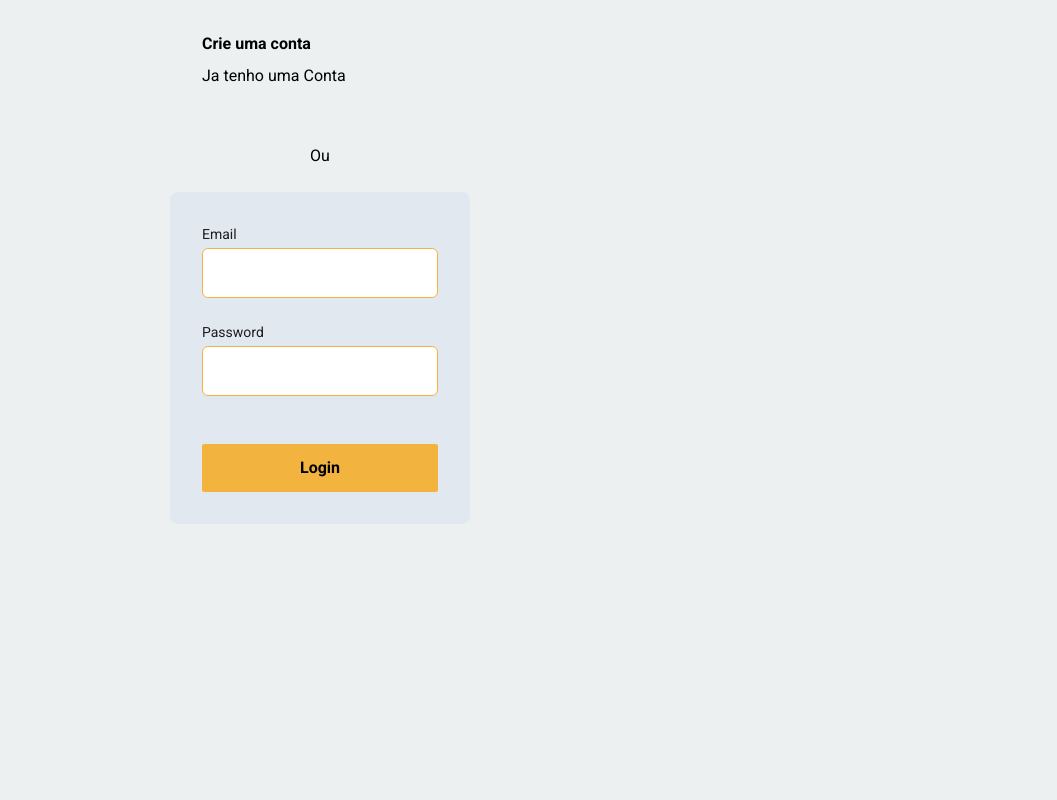
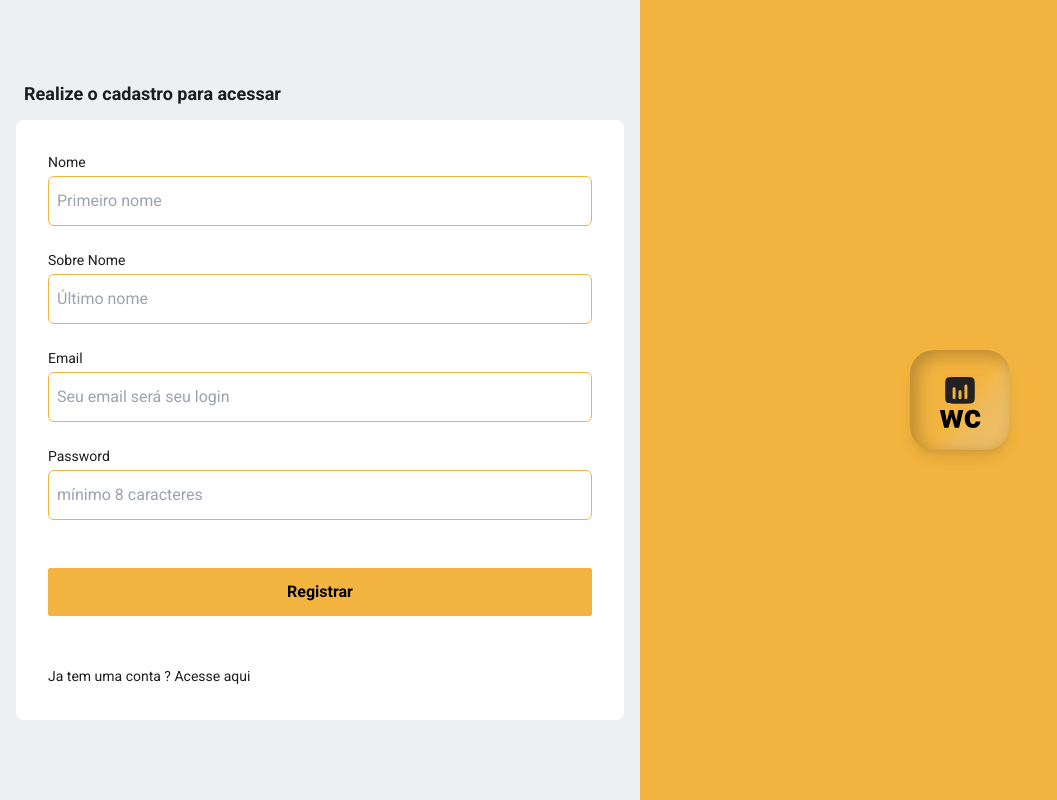
Before and after one commit to devbymarcos/finnanceweb, a Next.js app: page /conta in a window 1280 px wide. Shown: the whole page, without its empty margins (0-1057 px from the left). Built offline with nearby package versions, Linux system fonts and the light colour scheme.

Commit message:
Adcionado logo no cadastro

```diff
--- a/src/app/(auth)/conta/page.tsx
+++ b/src/app/(auth)/conta/page.tsx
@@ -1,38 +1,83 @@
 import Link from "next/link";
 import Input from "@/components/form/Input";
 import Label from "@/components/form/Label";
+import Image from "next/image";
 
 const Login = () => {
+  async function createUser(formData: FormData) {
+    "use server";
+    const rawFormData = {
+      first_name: formData.get("first_nam"),
+      last_name: formData.get("last_name"),
+      email: formData.get("email"),
+      password: formData.get("password"),
+    };
+
+    console.log(rawFormData);
+  }
+
   return (
     <>
-      <section className="grid grid-cols-2">
-        <div>
-          <div className="mb-3 p-8 w-full max-w-[300px] mx-auto">
-            <h1 className="mb-2 font-bold">Crie uma conta</h1>
-            <Link className="" href="/login">
-              Ja tenho uma Conta
-            </Link>
+      <section className="grid md:grid-cols-2   ">
+        <div className="self-center px-4">
+          <div className="mb-3 w-full px-2 mx-auto">
+            <h1 className="mb-2 text-lg font-bold  dark:text-base-white text-base-black">
+              Realize o cadastro para acessar
+            </h1>
           </div>
-          <p className="text-center my-6">Ou</p>
-          <div className="w-full max-w-[300px] mx-auto bg-slate-200  p-8 rounded-lg">
-            <form>
+
+          <div className="w-full  mx-auto bg-base-white dark:bg-base-black  p-8 rounded-lg">
+            <form action={createUser}>
+              <div className="mb-6">
+                <Label>Nome</Label>
+                <Input
+                  type="text"
+                  placeholder="Primeiro nome"
+                  name="first_name"
+                />
+              </div>
+              <div className="mb-6">
+                <Label>Sobre Nome</Label>
+                <Input type="text" placeholder="Último nome" name="last_name" />
+              </div>
               <div className="mb-6">
                 <Label>Email</Label>
-                <Input type="text" />
+                <Input
+                  type="text"
+                  placeholder="Seu email será seu login"
+                  name="email"
+                />
               </div>
               <div className="mb-12">
                 <Label>Password</Label>
-                <Input type="password" />
+                <Input
+                  type="password"
+                  placeholder="mínimo 8 caracteres"
+                  name="password"
+                />
               </div>
-              <div>
-                <Link href="/">
-                  <button className="bg-base-yellow px-2 py-3 font-bold block w-full rounded-sm">
-                    Login
-                  </button>
-                </Link>
+              <div className="mb-12">
+                <button className="bg-base-yellow px-2 py-3 font-bold  w-full rounded-sm">
+                  Registrar
+                </button>
               </div>
+              <Link
+                className="my-4 text-sm dark:text-base-white text-base-black"
+                href="/login"
+              >
+                Ja tem uma conta ? Acesse aqui
+              </Link>
             </form>
           </div>
+        </div>
+        <div className="w-full hidden md:flex items-center justify-center   bg-base-yellow">
+          <Image
+            src="/images/logo/logo-svg.svg"
+            width={100}
+            height={100}
+            alt="Logo do aplicativo"
+            className=" shadow-lg rounded-3xl  "
+          />
         </div>
       </section>
     </>
```
Also changed, not shown: public/images/logo/logo-light.png (deleted), public/images/logo/logo-svg.svg (added).
